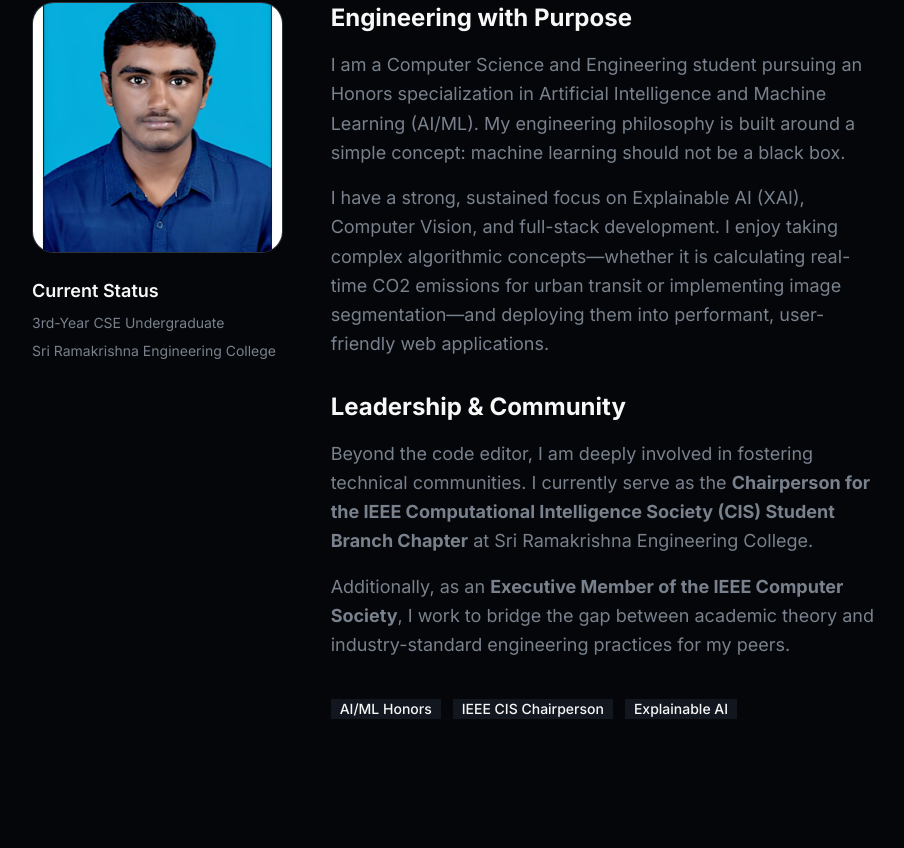
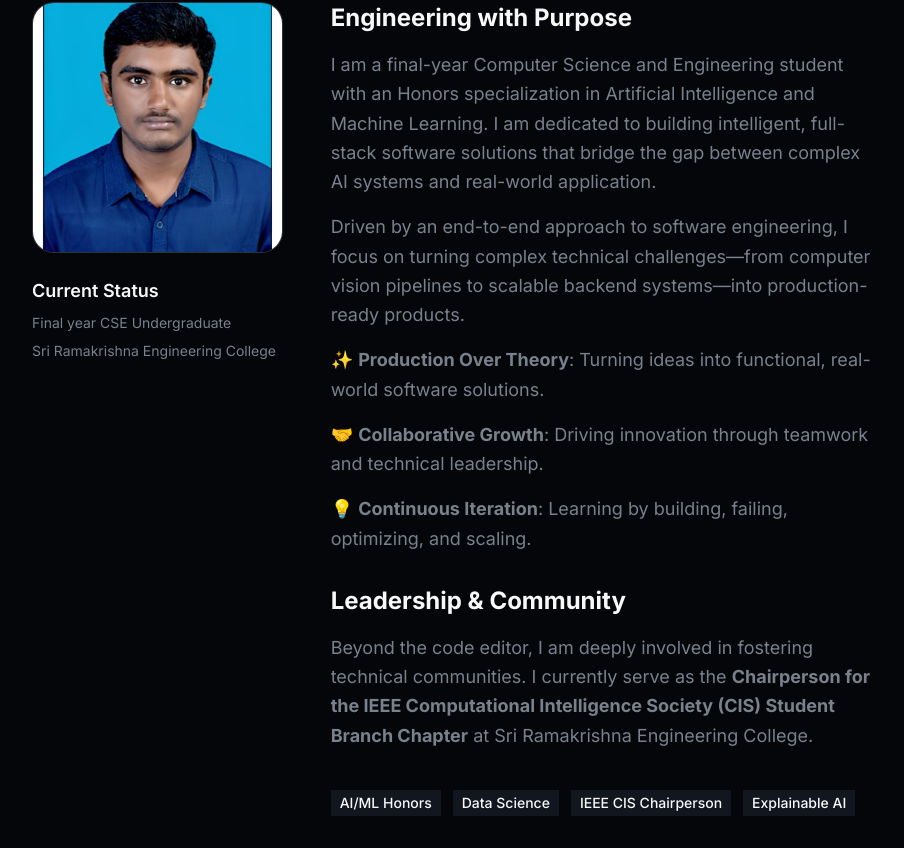
Before and after one commit to 007ash/My-Portfolio, a Next.js app: page / in a window 1280 px wide. Shown: the part 1332-2180 px from the top of the page, without its empty margins (184-1088 px from the left). Built offline with nearby package versions, Linux system fonts and the light colour scheme; no server answers.

Commit message:
about Section

```diff
--- a/src/components/sections/AboutSection.tsx
+++ b/src/components/sections/AboutSection.tsx
@@ -35,7 +35,7 @@ export function AboutSection() {
           <div className="flex flex-col gap-2">
             <h3 className="font-semibold text-lg">Current Status</h3>
             <p className="text-muted-foreground text-sm">
-              3rd-Year CSE Undergraduate
+              Final year CSE Undergraduate
             </p>
             <p className="text-muted-foreground text-sm">
               Sri Ramakrishna Engineering College
@@ -54,17 +54,19 @@ export function AboutSection() {
               Engineering with Purpose
             </h3>
             <p>
-              I am a Computer Science and Engineering student pursuing an Honors
-              specialization in Artificial Intelligence and Machine Learning
-              (AI/ML). My engineering philosophy is built around a simple
-              concept: machine learning should not be a black box.
+              I am a final-year Computer Science and Engineering student with an Honors specialization in Artificial Intelligence and Machine Learning. I am dedicated to building intelligent, full-stack software solutions that bridge the gap between complex AI systems and real-world application.
             </p>
             <p>
-              I have a strong, sustained focus on Explainable AI (XAI), Computer
-              Vision, and full-stack development. I enjoy taking complex
-              algorithmic concepts—whether it is calculating real-time CO2
-              emissions for urban transit or implementing image segmentation—and
-              deploying them into performant, user-friendly web applications.
+              Driven by an end-to-end approach to software engineering, I focus on turning complex technical challenges—from computer vision pipelines to scalable backend systems—into production-ready products.
+            </p>
+            <p>
+              ✨ <strong>Production Over Theory</strong>: Turning ideas into functional, real-world software solutions.
+            </p>
+            <p>
+              🤝 <strong>Collaborative Growth</strong>: Driving innovation through teamwork and technical leadership.
+            </p>
+            <p>
+              💡 <strong>Continuous Iteration</strong>: Learning by building, failing, optimizing, and scaling.
             </p>
           </div>
 
@@ -81,22 +83,19 @@ export function AboutSection() {
               </strong>{" "}
               at Sri Ramakrishna Engineering College.
             </p>
-            <p>
-              Additionally, as an{" "}
-              <strong>Executive Member of the IEEE Computer Society</strong>, I
-              work to bridge the gap between academic theory and
-              industry-standard engineering practices for my peers.
-            </p>
           </div>
 
           <div className="flex gap-3 flex-wrap mt-2">
-            <Badge variant="secondary" className="text-sm py-1">
+            <Badge variant="secondary" className="text-sm py-3">
               AI/ML Honors
             </Badge>
-            <Badge variant="secondary" className="text-sm py-1">
+            <Badge variant="secondary" className="text-sm py-3">
+              Data Science
+            </Badge>
+            <Badge variant="secondary" className="text-sm py-3">
               IEEE CIS Chairperson
             </Badge>
-            <Badge variant="secondary" className="text-sm py-1">
+            <Badge variant="secondary" className="text-sm py-3">
               Explainable AI
             </Badge>
           </div>
```
